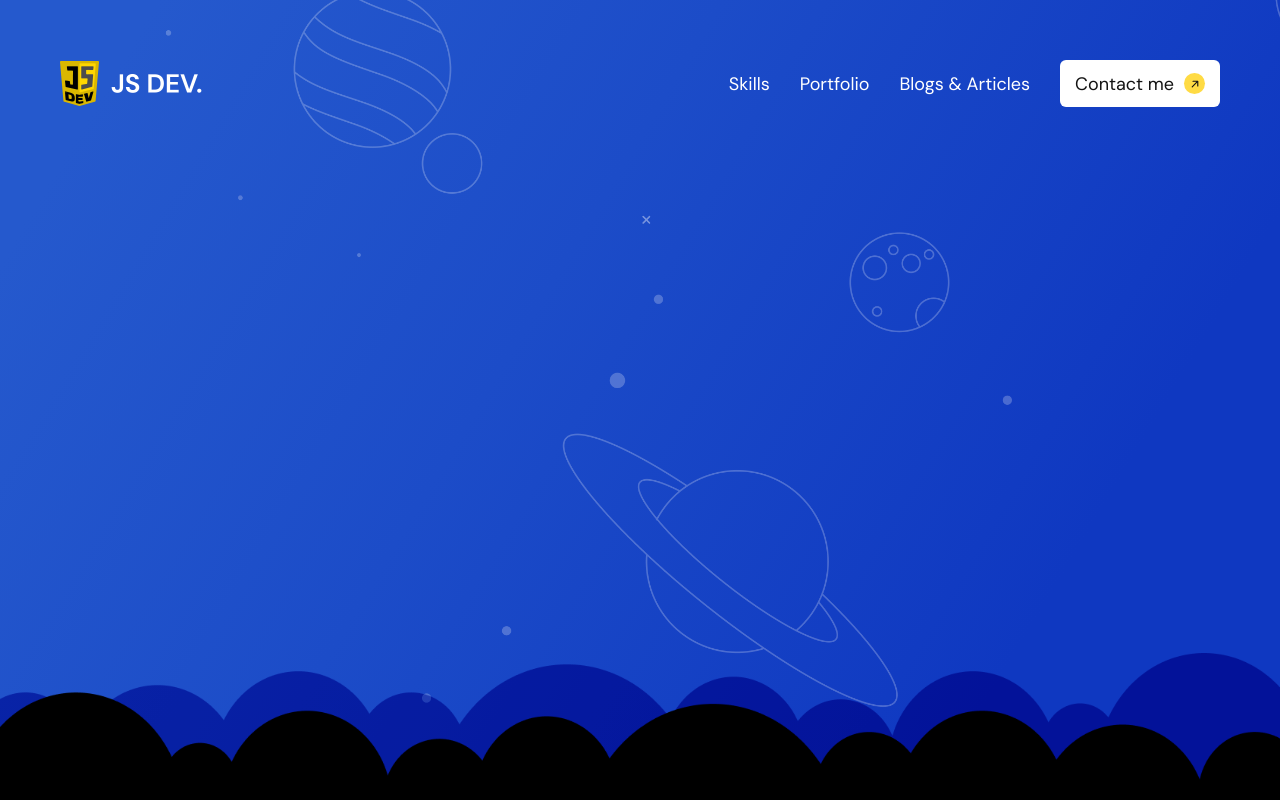
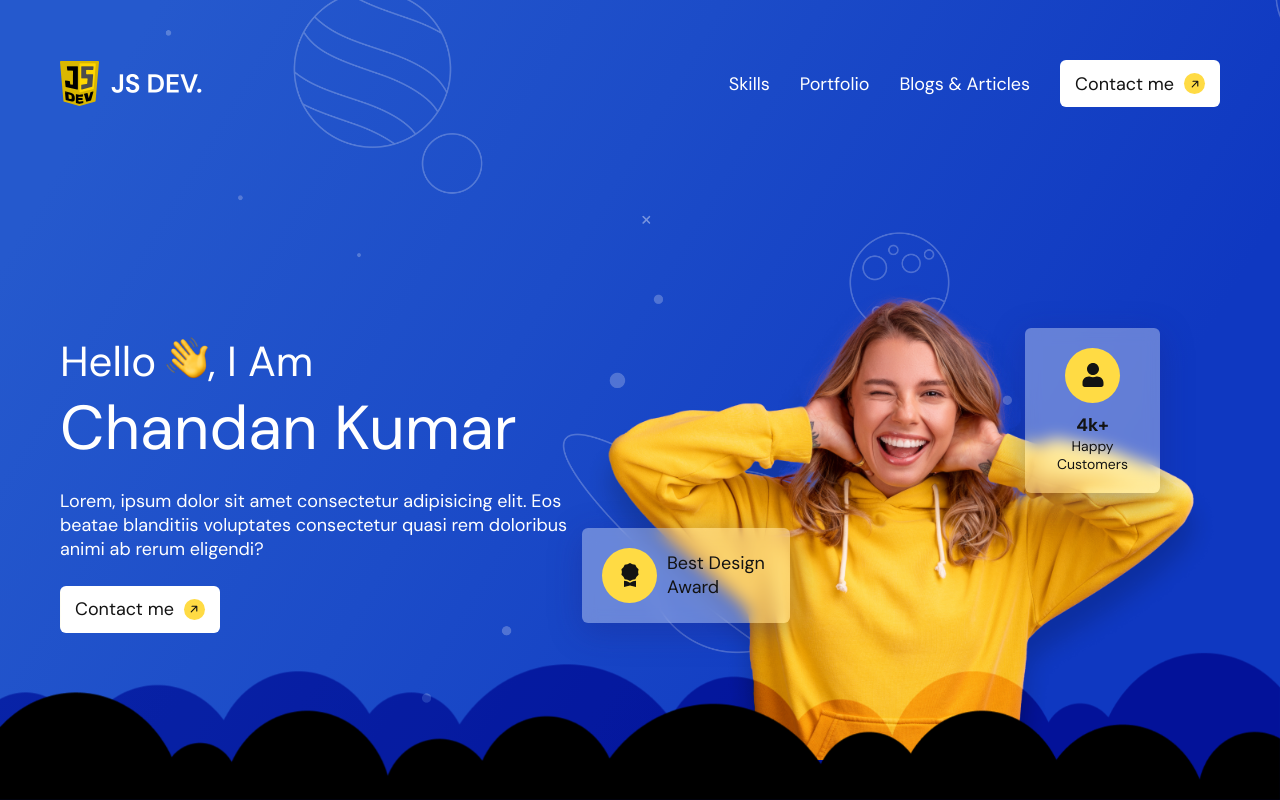
Before and after one commit to chandankrr/personal-portfolio, a React (Create React App) app: page / in a window 1280 px wide. Built offline with nearby package versions, Linux system fonts and the light colour scheme.

Commit message:
completed intro section

```diff
--- a/src/components/intro/Intro.jsx
+++ b/src/components/intro/Intro.jsx
@@ -1,7 +1,7 @@
 import React from 'react';
 import cloudSoft from '../../images/cloud-soft.png';
 import cloud from '../../images/cloud.png';
-
+import IntroContent from './intro-content/IntroContent';
 import NavigationBar from './navigation-bar/NavigationBar';
 import './style.scss';
 
@@ -13,6 +13,7 @@
       <img src={cloudSoft} alt="cloud-soft" className="cloud-soft" />
       <div className="content">
         <NavigationBar />
+        <IntroContent />
       </div>
     </div>
   );
--- /dev/null
+++ b/src/components/intro/intro-content/IntroContent.jsx
@@ -0,0 +1,54 @@
+import React from 'react';
+import { BsAwardFill } from 'react-icons/bs';
+import { FaUser } from 'react-icons/fa';
+import girl from '../../../images/girl.png';
+import hand from '../../../images/hand.png';
+import CallToAction from '../shared/CallToAction/CallToAction';
+import './style.scss';
+
+const IntroContent = () => {
+  return (
+    <div className="intro-content">
+      <div className="layout">
+        <div className="left-col">
+          <h1 className="title">
+            <span className="small-text">
+              <span className="text">Hello</span>
+              <span className="icon">
+                <img src={hand} alt="hand-icon" />
+              </span>
+              <span className="text">, I Am</span>
+            </span>
+            <span className="big-text">Chandan Kumar</span>
+          </h1>
+          <p>
+            Lorem, ipsum dolor sit amet consectetur adipisicing elit. Eos beatae
+            blanditiis voluptates consectetur quasi rem doloribus animi ab rerum
+            eligendi?
+          </p>
+          <CallToAction text="Contact me" />
+        </div>
+        <div className="right-col">
+          <img src={girl} alt="" />
+          <div className="highlights horizontal">
+            <div className="icon">
+              <BsAwardFill />
+            </div>
+            <div className="text">Best Design Award</div>
+          </div>
+          <div className="highlights vertical">
+            <div className="icon">
+              <FaUser />
+            </div>
+            <div className="text">
+              <span>4k+</span>
+              Happy Customers
+            </div>
+          </div>
+        </div>
+      </div>
+    </div>
+  );
+};
+
+export default IntroContent;
--- /dev/null
+++ b/src/components/intro/intro-content/style.scss
@@ -0,0 +1,148 @@
+@import '../../../style-config/mixins.scss',
+  '../../../style-config/variable.scss';
+
+.intro-content {
+  flex-grow: 1;
+  display: flex;
+  align-items: flex-end;
+
+  .layout {
+    display: flex;
+
+    .left-col {
+      width: 45%;
+      @include medium-screen {
+        padding-top: 55px;
+      }
+      @include large-screen {
+        padding-top: 0;
+        width: 37%;
+      }
+
+      .title {
+        display: flex;
+        flex-direction: column;
+        color: $white;
+
+        .small-text {
+          @include typography(42px, 400, 48px);
+          display: flex;
+          align-items: center;
+
+          .icon {
+            margin-left: 10px;
+          }
+        }
+
+        .big-text {
+          @include typography(62px, 400, 72px);
+        }
+      }
+
+      p {
+        color: $white;
+        @include typography(18px, 400, 24px);
+        margin: 25px 0;
+      }
+    }
+
+    .right-col {
+      width: 55%;
+      display: flex;
+      align-items: flex-end;
+      position: relative;
+      @include large-screen {
+        width: 63%;
+      }
+
+      img {
+        width: 100%;
+        display: block;
+        margin-bottom: 40px;
+        @include large-screen {
+          margin-bottom: 50px;
+          position: relative;
+          right: -100px;
+        }
+      }
+
+      .highlights {
+        position: absolute;
+        border-radius: 6px;
+        @include glassmorphism-effect;
+        .icon {
+          width: 55px;
+          height: 55px;
+          min-width: 55px;
+          display: flex;
+          align-items: center;
+          justify-content: center;
+          border-radius: 50%;
+          background-color: $yellow;
+          font-size: 24px;
+          color: $black-light;
+        }
+
+        .text {
+          padding: 0 10px;
+          @include typography(18px, 400, 24px);
+          color: $black-light;
+
+          span {
+            @include typography(18px, 400, 24px);
+          }
+        }
+
+        &.horizontal {
+          width: 208px;
+          height: 95px;
+          display: flex;
+          align-items: center;
+          top: 250px;
+          left: 0;
+          padding: 20px 10px 20px 20px;
+          @include medium-screen {
+            top: 250px;
+            left: 0;
+          }
+          @include large-screen {
+            top: 270px;
+            left: 120px;
+          }
+        }
+
+        &.vertical {
+          width: 135px;
+          height: 165px;
+          min-height: 165px;
+          display: flex;
+          flex-direction: column;
+          align-items: center;
+          top: 50px;
+          right: 60px;
+          padding: 20px;
+          padding-bottom: 10px;
+          text-align: center;
+          @include medium-screen {
+            top: 50px;
+            right: 60px;
+          }
+          @include large-screen {
+            top: 85px;
+            right: -10px;
+          }
+          .text {
+            padding: 0 10px;
+            @include typography(14px, 400, 18px);
+            color: $black-light;
+            margin-top: 10px;
+            span {
+              @include typography(18px, 700, 24px);
+              display: block;
+            }
+          }
+        }
+      }
+    }
+  }
+}
```
